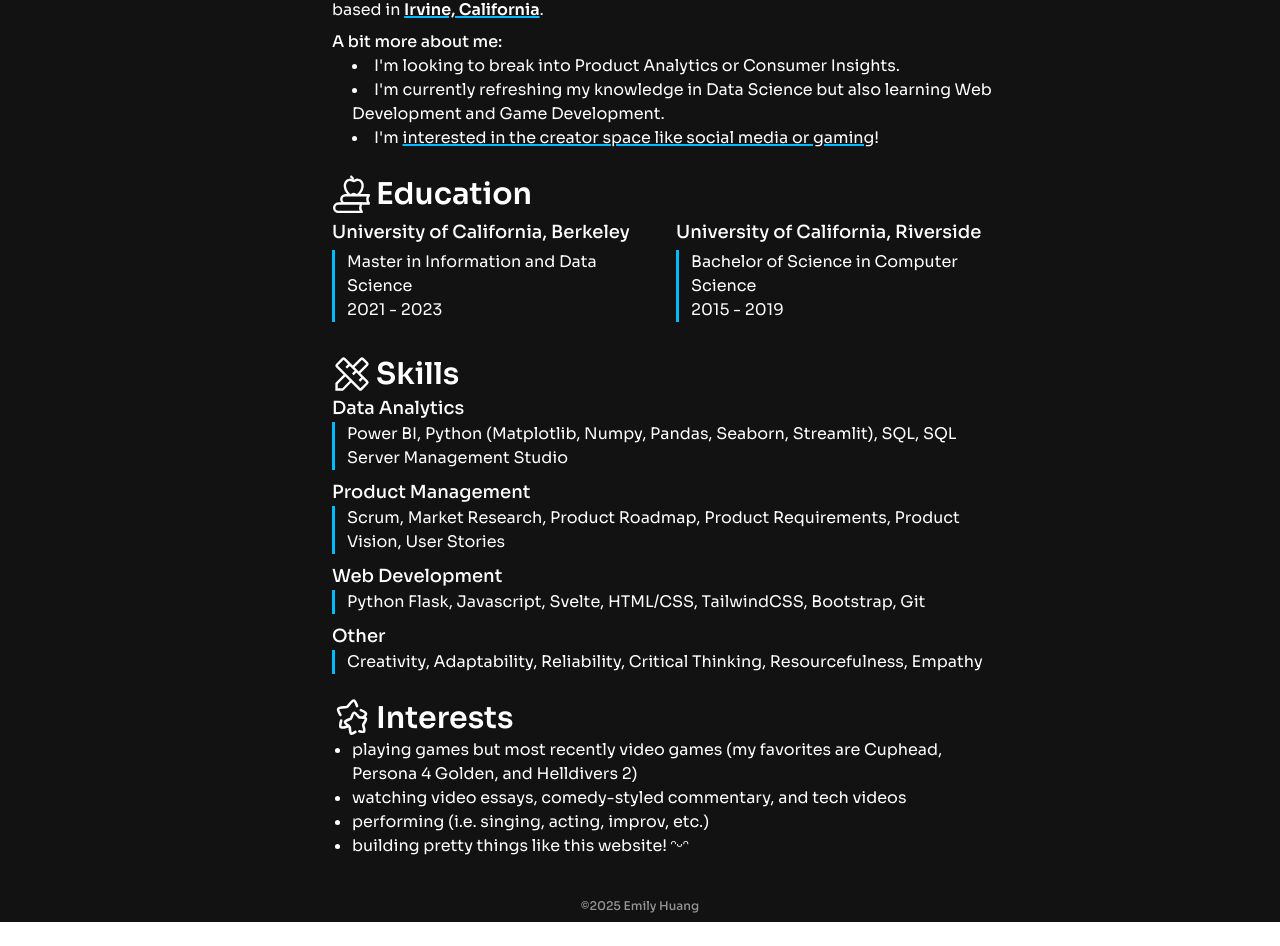
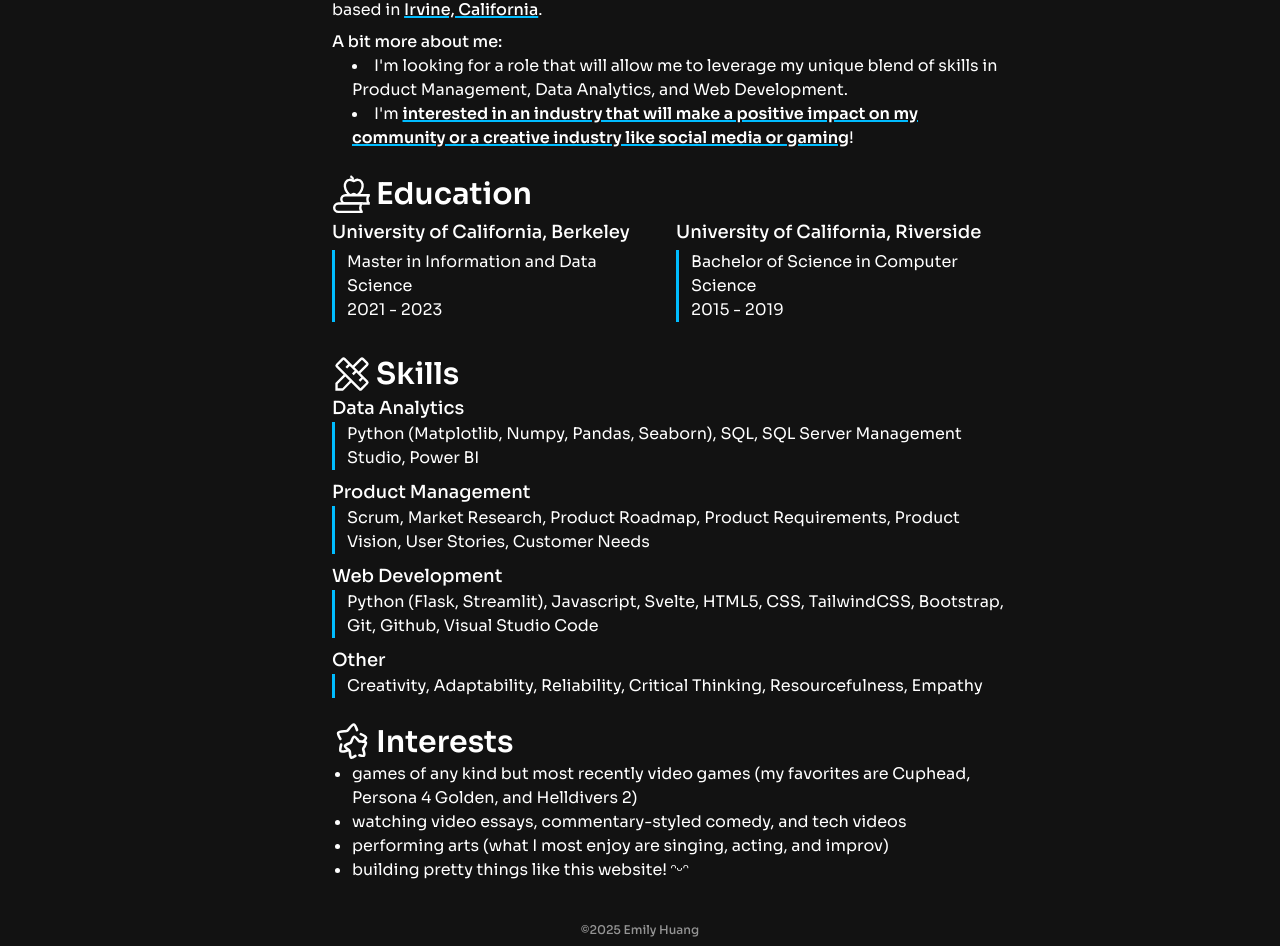
Before and after one commit to huang-emily/personal-website, a SvelteKit app: page /about-me in a window 1280 px wide. Shown: the part 354-1300 px from the top of the page. Before the commit the page ends 1276 px from the top, so only its background shows below. Built offline with nearby package versions, Linux system fonts and the light colour scheme.

Commit message:
Update text in About Me page

```diff
--- a/src/routes/about-me/+page.svelte
+++ b/src/routes/about-me/+page.svelte
@@ -3,15 +3,15 @@
     const skills = [
         {
             category: "Data Analytics",
-            list: "Power BI, Python (Matplotlib, Numpy, Pandas, Seaborn, Streamlit), SQL, SQL Server Management Studio"
+            list: "Python (Matplotlib, Numpy, Pandas, Seaborn), SQL, SQL Server Management Studio, Power BI"
         },
         {
             category: "Product Management",
-            list: "Scrum, Market Research, Product Roadmap, Product Requirements, Product Vision, User Stories"
+            list: "Scrum, Market Research, Product Roadmap, Product Requirements, Product Vision, User Stories, Customer Needs"
         },
         {
             category: "Web Development",
-            list: "Python Flask, Javascript, Svelte, HTML/CSS, TailwindCSS, Bootstrap, Git"
+            list: "Python (Flask, Streamlit), Javascript, Svelte, HTML5, CSS, TailwindCSS, Bootstrap, Git, Github, Visual Studio Code"
         },
         {
             category: "Other",
@@ -1148,14 +1148,13 @@
                 <h1 class="text-[1.35rem] sm:text-2xl md:text-3xl font-medium">Nice to meet you!</h1>
             </div>
 
-            <p class="text-xs sm:text-sm md:text-base">I'm a <span class="font-semibold underline decoration-2 decoration-sky-400">Data Analytics professional</span> with <span class="font-semibold underline decoration-2 decoration-sky-400">5+ years in driving product strategy</span> and based in <span class="font-semibold underline decoration-2 decoration-sky-400">Irvine, California</span>.</p>
+            <p class="text-xs sm:text-sm md:text-base">I'm a <span class="font-medium underline decoration-2 decoration-sky-400">Data Analytics professional</span> with <span class="font-medium underline decoration-2 decoration-sky-400">5+ years in driving product strategy</span> and based in <span class="font-medium underline decoration-2 decoration-sky-400">Irvine, California</span>.</p>
 
             <div class="mt-2 text-xs sm:text-sm md:text-base">
                 <p class="font-medium">A bit more about me:</p>
                 <div class="list-disc pl-5">
-                    <li>I'm looking to break into Product Analytics or Consumer Insights.</li>
-                    <li>I'm currently refreshing my knowledge in Data Science but also learning Web Development and Game Development.</li>
-                    <li>I'm <span class="underline decoration-2 decoration-sky-400">interested in the creator space like social media or gaming</span>!</li>
+                    <li>I'm looking for a role that will allow me to leverage my unique blend of skills in Product Management, Data Analytics, and Web Development.</li>
+                    <li>I'm <span class="font-semibold underline decoration-2 decoration-sky-400">interested in an industry that will make a positive impact on my community or a creative industry like social media or gaming</span>!</li>
                 </div>
             </div>
         </div>
@@ -1237,9 +1236,9 @@
             </div>
             <div class="text-xs sm:text-sm md:text-base">
                 <ul class="pl-2 list-disc pl-5">
-                    <li>playing games but most recently video games (my favorites are Cuphead, Persona 4 Golden, and Helldivers 2)</li>
-                    <li>watching video essays, comedy-styled commentary, and tech videos</li>
-                    <li>performing (i.e. singing, acting, improv, etc.)</li>
+                    <li>games of any kind but most recently video games (my favorites are Cuphead, Persona 4 Golden, and Helldivers 2)</li>
+                    <li>watching video essays, commentary-styled comedy, and tech videos</li>
+                    <li>performing arts (what I most enjoy are singing, acting, and improv)</li>
                     <li>building pretty things like this website! ᵔᵕᵔ</li>
                 </ul>
             </div>
--- a/src/routes/projects/+page.svelte
+++ b/src/routes/projects/+page.svelte
@@ -41,7 +41,7 @@
     <!-- project header -->
     <div class="text-center -mb-6 sm:-mb-4">
         <h1 class="text-4xl sm:text-5xl font-semibold sm:text-6xl lg:text-7xl mb-2" style="color: {$strokeColor};"><span class="underline decoration-5 decoration-sky-400">Projects</span></h1>
-        <p class="text-[.6rem] sm:text-xs sm:text-sm md:text-md lg:text-lg">To visit the project's website, click on the picture!</p>
+        <p class="text-[.6rem] sm:text-sm md:text-md lg:text-lg">To visit the project's website, click on the picture!</p>
     </div>
 
     <!-- Projects List! -->
```
